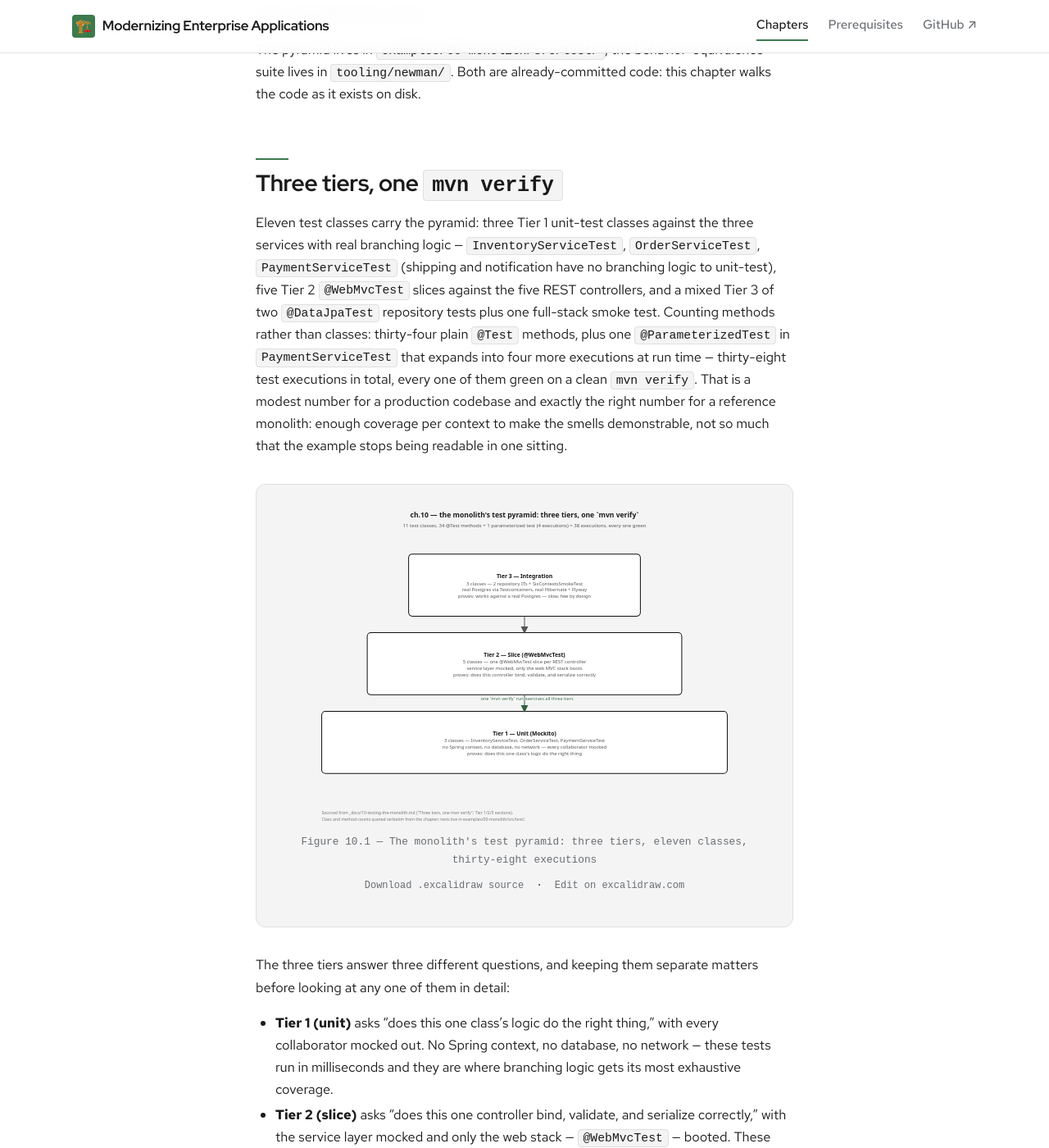
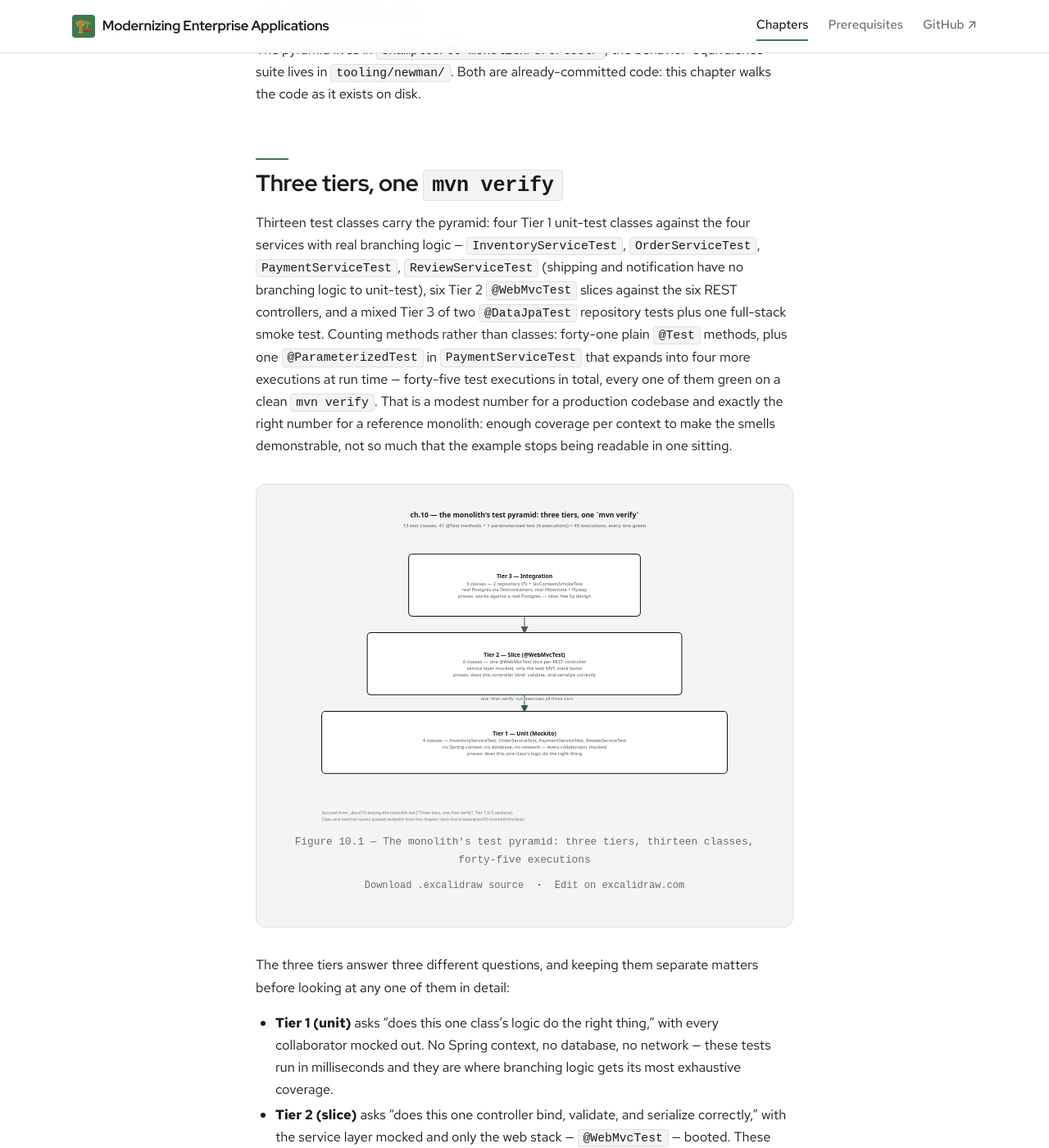
Before and after one commit to patterncatalyst/modernizing-enterprise-applications, a Jekyll site: the page built from _docs/10-testing-the-monolith.md, in a window 1280 px wide and 1400 px high, scrolled down 718 px. Shown: the whole window at 82% size. Built offline with Jekyll 4.4.1, drawn with Linux system fonts in a browser that asks for light colours; some web fonts are replaced; some of the changed text lies outside the part shown.

Commit message:
docs+fix: chapter<->code reconciliation (orientation note, ch.10 counts, restore order-service gRPC deadline)
Three tracked doc-accuracy follow-ups from the diagram pass, resolved:

1. (#1 orientation) ch.00 'How to read this book': add a note that main is the
   finished system (examples/00-monolith is a frozen shell) and that
   stage-dependent code a chapter quotes — the ch.20 outbox, the ch.19/25
   monolith gRPC client — is read on reference/monolith-before (tag v0-monolith)
   or the matching stage/NN-* tag. Makes the existing examples/00-monolith
   citations resolvable for readers.

2. (#2 counts) ch.10 'Testing the Monolith' undercounted the monolith's tests
   (said 11 classes / 34 @Test / 38 executions, a 3-5-3 tier split) because the
   original count ran against main's hollowed monolith. Recounted against the
   canonical reference/monolith-before: 13 classes (4 unit / 6 slice / 3
   integration), 41 @Test + 1 parameterized (x4) = 45 executions. Updated the
   prose and the test-pyramid figure to match; the gap was Review's two test
   classes.

3. (#3 resilience regression) the per-call gRPC deadline the monolith's
   RemoteInventoryClient carried (withDeadlineAfter bound to
   inventory.grpc.timeout-ms, ch.19/25) was dropped when order was extracted —
   the live order-service gRPC client called the stub with no deadline. Restored
   it on all three calls (reserve/release/getStock) in
   examples/07-order-service RemoteInventoryClient, config inventory.grpc.timeout-ms=5000;
   order-service compiles clean. Updated the ch.25 timeout figure (deadline box
   ghost->live) and added a sentence noting the order service carries the bound
   forward, so ch.25's 'already running' is true of the finished system.

Recount independently verified (41 @Test); order-service compiles; jekyll build
clean; voice clean (no new ban-tier hits).

```diff
--- a/_docs/10-testing-the-monolith.md
+++ b/_docs/10-testing-the-monolith.md
@@ -24,21 +24,21 @@ chapter walks the code as it exists on disk.
 
 ## Three tiers, one `mvn verify`
 
-Eleven test classes carry the pyramid: three Tier 1 unit-test classes against
-the three services with real branching logic — `InventoryServiceTest`,
-`OrderServiceTest`, `PaymentServiceTest` (shipping and notification have no
-branching logic to unit-test), five Tier 2 `@WebMvcTest` slices against the
-five REST controllers, and a mixed Tier 3 of two `@DataJpaTest` repository
-tests plus one full-stack smoke test. Counting
-methods rather than classes: thirty-four plain `@Test` methods, plus one
+Thirteen test classes carry the pyramid: four Tier 1 unit-test classes against
+the four services with real branching logic — `InventoryServiceTest`,
+`OrderServiceTest`, `PaymentServiceTest`, `ReviewServiceTest` (shipping and
+notification have no branching logic to unit-test), six Tier 2 `@WebMvcTest`
+slices against the six REST controllers, and a mixed Tier 3 of two
+`@DataJpaTest` repository tests plus one full-stack smoke test. Counting
+methods rather than classes: forty-one plain `@Test` methods, plus one
 `@ParameterizedTest` in `PaymentServiceTest` that expands into four more
-executions at run time — thirty-eight test executions in total, every one of
+executions at run time — forty-five test executions in total, every one of
 them green on a clean `mvn verify`. That is a modest number for a production
 codebase and exactly the right number for a reference monolith: enough
 coverage per context to make the smells demonstrable, not so much that the
 example stops being readable in one sitting.
 
-{% include excalidraw.html file="test-pyramid" alt="The monolith's three-tier test pyramid: Tier 1 unit tests (3 classes, Mockito, every collaborator mocked) prove a class's logic does the right thing; Tier 2 slice tests (5 classes, @WebMvcTest, service mocked) prove a controller binds, validates, and serializes correctly; Tier 3 integration tests (3 classes, real Postgres via Testcontainers) prove the code works against a real database. 11 classes, 34 @Test methods plus 1 parameterized test expanding to 4 executions, 38 executions total, all green on mvn verify." caption="Figure 10.1 — The monolith's test pyramid: three tiers, eleven classes, thirty-eight executions" %}
+{% include excalidraw.html file="test-pyramid" alt="The monolith's three-tier test pyramid: Tier 1 unit tests (4 classes, Mockito, every collaborator mocked) prove a class's logic does the right thing; Tier 2 slice tests (6 classes, @WebMvcTest, service mocked) prove a controller binds, validates, and serializes correctly; Tier 3 integration tests (3 classes, real Postgres via Testcontainers) prove the code works against a real database. 13 classes, 41 @Test methods plus 1 parameterized test expanding to 4 executions, 45 executions total, all green on mvn verify." caption="Figure 10.1 — The monolith's test pyramid: three tiers, thirteen classes, forty-five executions" %}
 
 The three tiers answer three different questions, and keeping them separate
 matters before looking at any one of them in detail:
@@ -543,8 +543,8 @@ commit ledger rather than re-executed for this chapter specifically: commit
 `e6d62bc` ("add three-tier JUnit test layer to monolith... `mvn verify`
 green") and commit `6cb113e` ("add behavior-equivalence suite (Newman);
 49 assertions green on monolith"), both cited in Chapter 7. The test-method
-and execution counts in this chapter (eleven classes, thirty-four `@Test`
-methods, thirty-eight executions once the one parameterized test expands)
+and execution counts in this chapter (thirteen classes, forty-one `@Test`
+methods, forty-five executions once the one parameterized test expands)
 were counted directly against the files on disk during authoring, not copied
 from an earlier summary — worth a quick `mvn verify` re-run on a real machine
 before this count is treated as permanently fixed, since a future iteration
```
Also changed, not shown: _docs/00-introduction.md (+17 -0 lines), _docs/25-failure-modes-and-resilience.md (+6 -0 lines), assets/diagrams/test-pyramid.svg, assets/diagrams/timeout-three-outcomes.svg, 6 other files.
